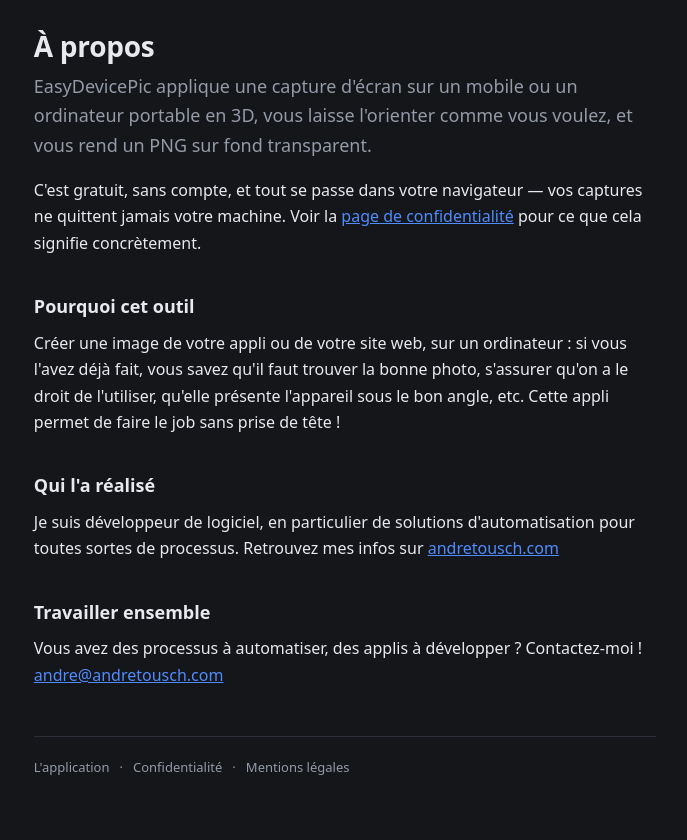
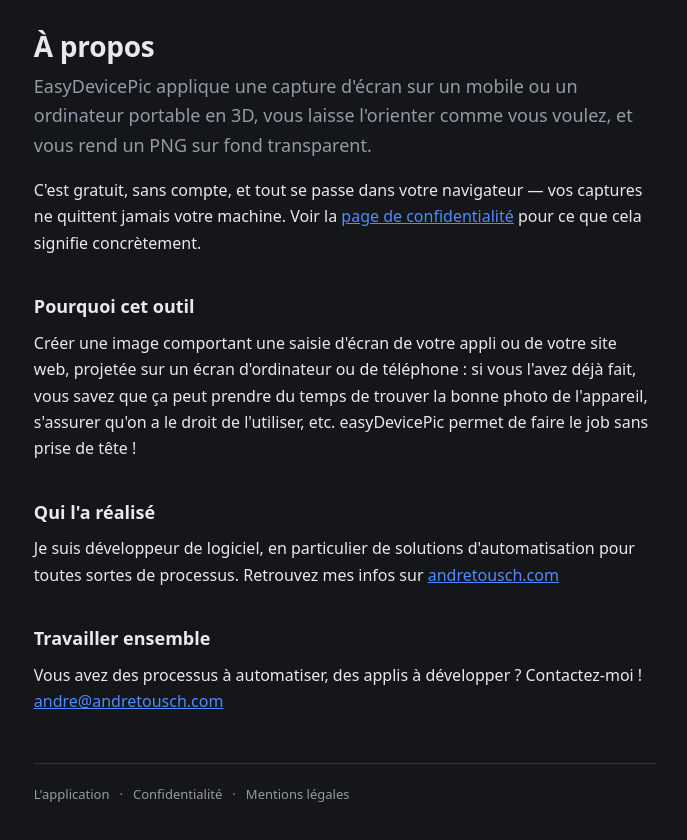
Before and after one commit to cranberryATO/easyDevicePic, a website built with Vite: page a-propos.html in a window 1280 px wide. Shown: the part 86-926 px from the top of the page, without its empty margins (295-982 px from the left). Built offline with nearby package versions, Linux system fonts and the light colour scheme.

Commit message:
màj a propos

```diff
--- a/a-propos.html
+++ b/a-propos.html
@@ -73,11 +73,11 @@
 
       <h2>Pourquoi cet outil</h2>
       <p>
-        Créer une image de votre appli ou de votre site web, sur un ordinateur :
-        si vous l'avez déjà fait, vous savez qu'il faut trouver la bonne photo,
-        s'assurer qu'on a le droit de l'utiliser, qu'elle présente l'appareil
-        sous le bon angle, etc. Cette appli permet de faire le job sans prise de
-        tête !
+        Créer une image comportant une saisie d'écran de votre appli ou de votre
+        site web, projetée sur un écran d'ordinateur ou de téléphone : si vous
+        l'avez déjà fait, vous savez que ça peut prendre du temps de trouver la
+        bonne photo de l'appareil, s'assurer qu'on a le droit de l'utiliser,
+        etc. easyDevicePic permet de faire le job sans prise de tête !
       </p>
 
       <h2>Qui l'a réalisé</h2>
```
Also changed, not shown: about.html (+6 -7 lines).
